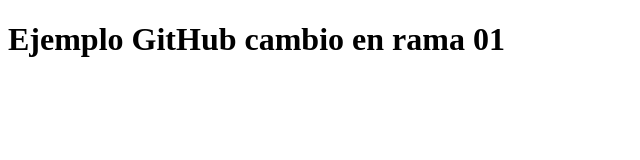
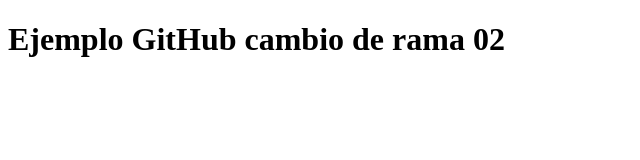
Before and after one commit to javierdm95/repo_1, a plain HTML site: page index.html in a window 1280 px wide. Shown: the full height of the page, 0-640 px from the left. Drawn offline with Linux system fonts and the light colour scheme.

Commit message:
Update index.html

```diff
--- a/index.html
+++ b/index.html
@@ -5,7 +5,7 @@
     <meta name="viewport" content="width=device-width, initial-scale=1.0">
     <title>Document</title>
 </head>
-<h1>Ejemplo GitHub cambio en rama 01</h1>
+<h1>Ejemplo GitHub cambio de rama 02</h1>
 <body>
 
 </body>
```
